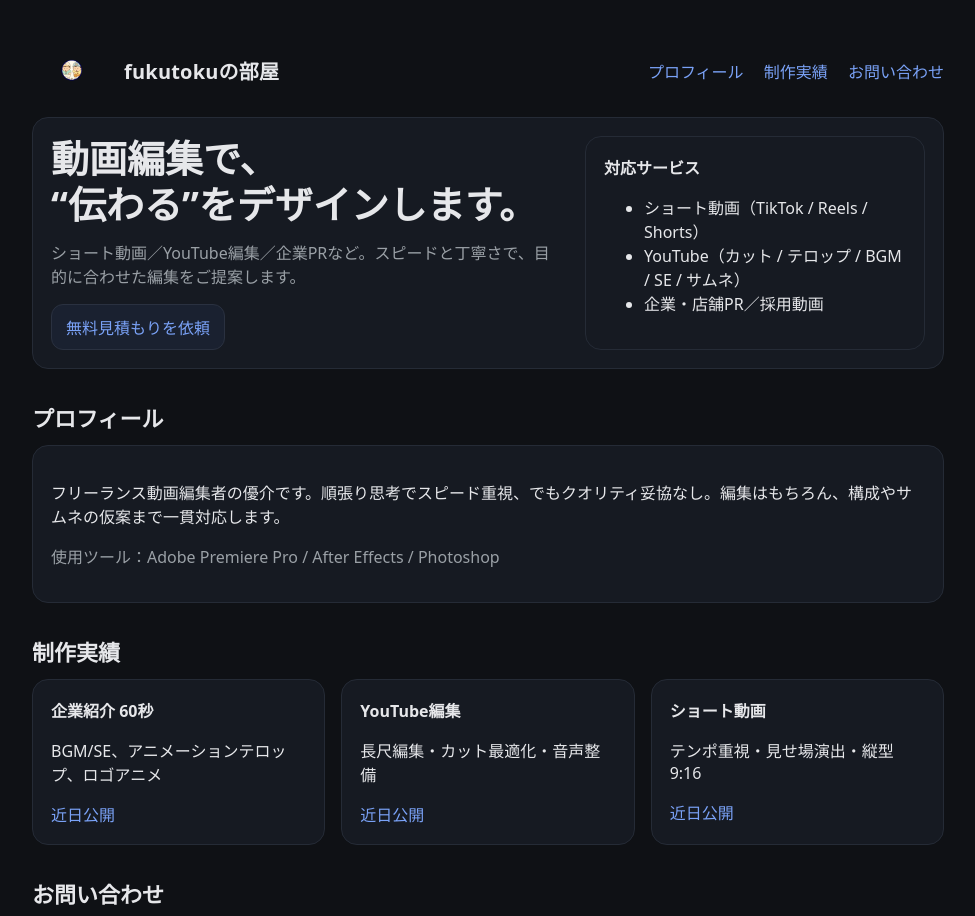
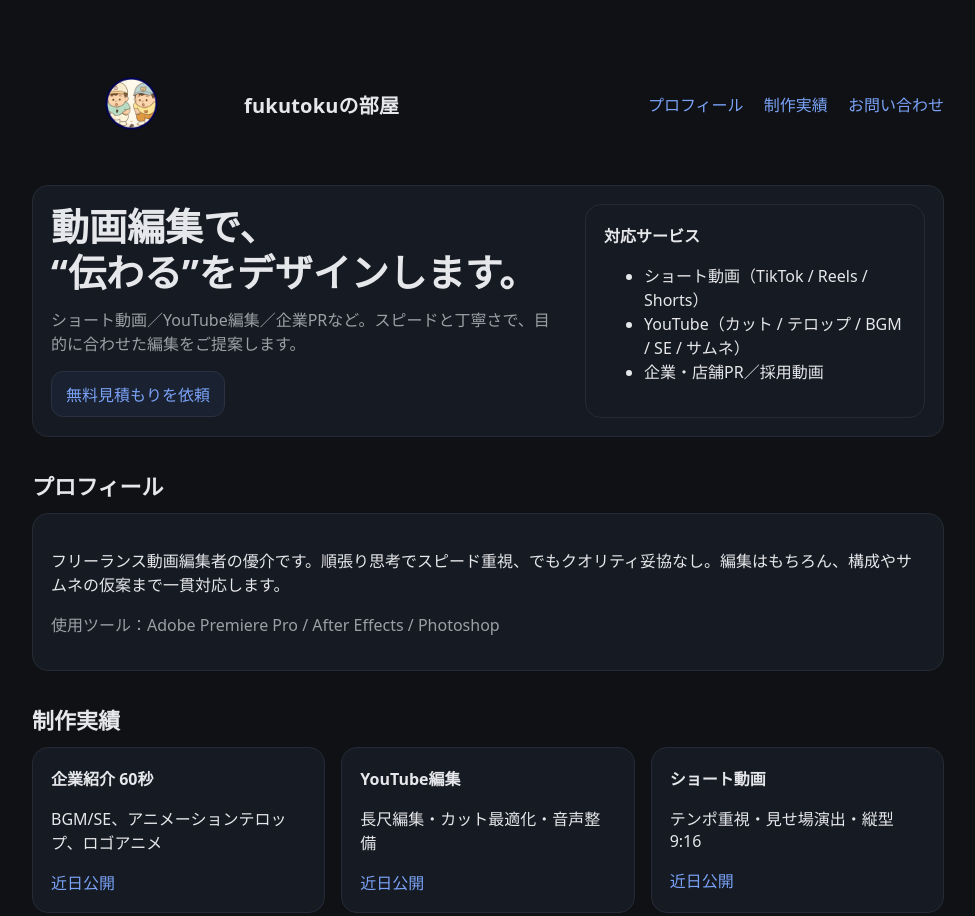
Before and after one commit to fukutoku0446/myportfolio, a plain HTML site: page index.html in a window 1280 px wide. Shown: the top 916 px of the page, without its empty margins (152-1127 px from the left). Drawn offline with Linux system fonts and the light colour scheme.

Commit message:
Update index.html

```diff
--- a/index.html
+++ b/index.html
@@ -43,7 +43,7 @@
 }
 
 .logo{
-  width:80px;         /* サイズはお好みで 64〜120px など */
+  width:200px;         /* サイズはお好みで 64〜120px など */
   height:auto;
   display:block;
 }
```
